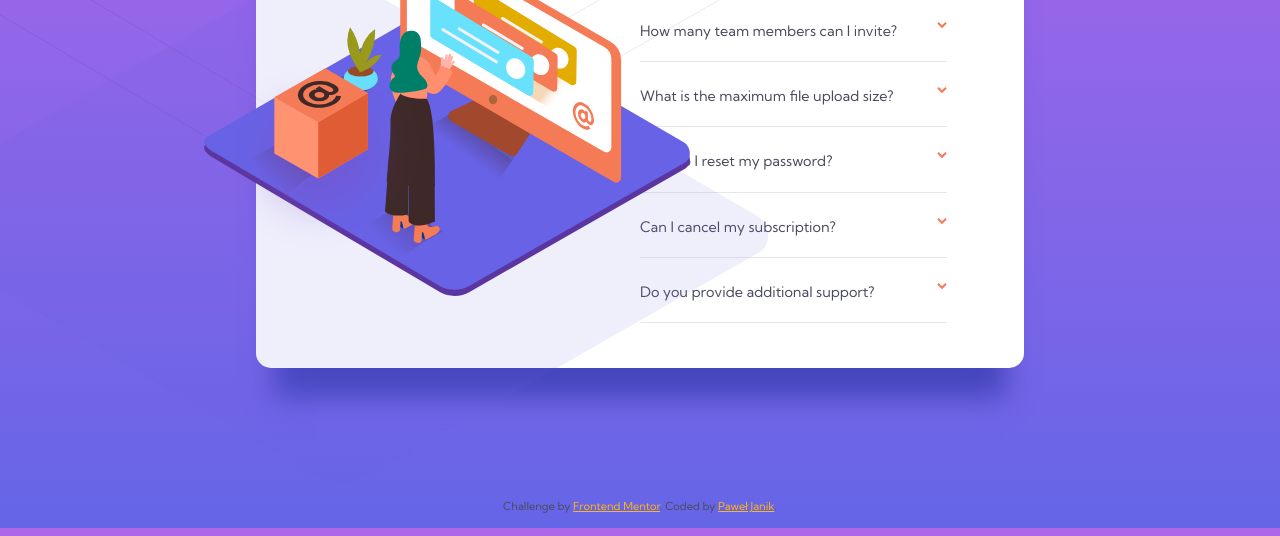
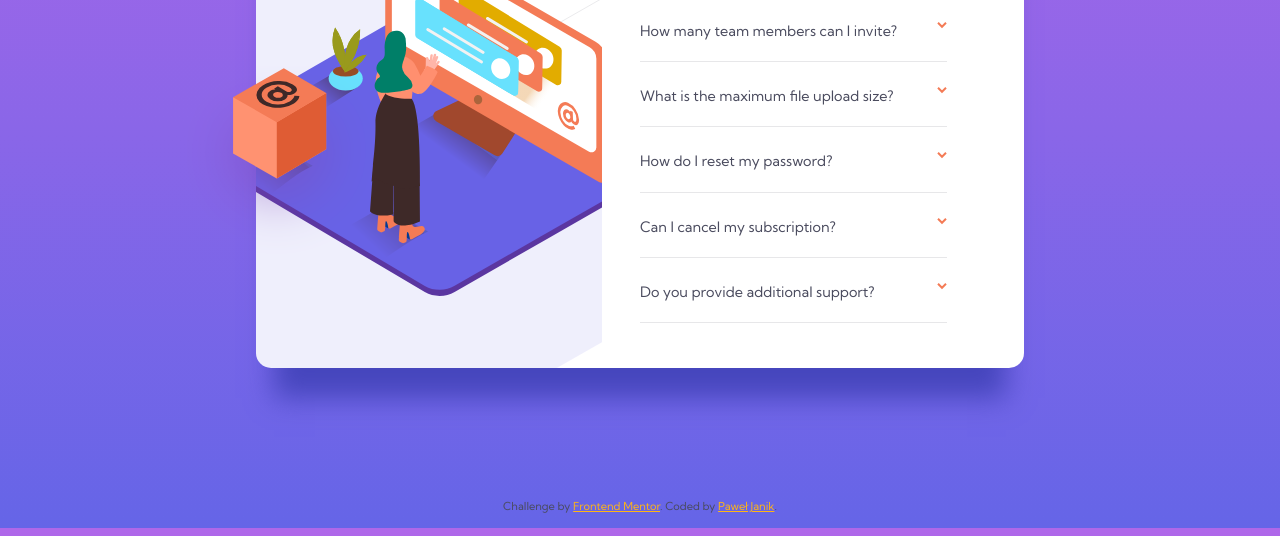
Before and after one commit to H4m4k/FAQ_accordion_card, a plain HTML site: page index.html in a window 1280 px wide. Shown: the part 272-808 px from the top of the page. Drawn offline with Linux system fonts and the light colour scheme.

Commit message:
solved some positioning problems with svg

```diff
--- a/CSS/styles.css
+++ b/CSS/styles.css
@@ -30,9 +30,14 @@ body {
 }
 
 .img_Wraper {
-    /* overflow: hidden; */
     position: relative;
     width: 45%;
+}
+
+.img_InsideBox {
+    overflow: hidden;
+    position: inherit;
+    min-height: 100%;
 }
 
 img[src*='bg-pattern-desktop'] {
@@ -40,25 +45,22 @@ img[src*='bg-pattern-desktop'] {
     height: 180%;
     bottom: -24%;
     left: -107%;
-    overflow: hidden;
 }
 
 img[src*='woman-online-desktop'] {
     position: absolute;
     height: 77%;
     bottom: 15%;
-    left: -15%;
+    left: -19.5%;
     z-index: 1;
-    overflow: hidden;
 }
 
 img[src*='box-desktop'] {
     position: absolute;
     height: 40%;
     bottom: 23%;
-    left: -10%;
-    z-index: 1;
-    overflow: visible;
+    left: -22%;
+    z-index: 2;
 }
 
 .attribution {
--- a/index.html
+++ b/index.html
@@ -20,11 +20,12 @@
   <main>
 
     <div class='faq_Bg center'>
-
       <div class='img_Wraper'>
-        <img class='mobile_Translate' src="./images/bg-pattern-desktop.svg" alt="Floor from square rounded background">
-        <img class='mobile_Translate' src="./images/illustration-woman-online-desktop.svg" alt="Woman with green hair, surfing internet on the TV.">
-          <img class='mobile_Translate' src="./images/illustration-box-desktop.svg" alt="">
+        <div class='img_InsideBox' >
+          <img class='mobile_Translate' src="./images/bg-pattern-desktop.svg" alt="Floor from square rounded background">
+          <img class='mobile_Translate' src="./images/illustration-woman-online-desktop.svg" alt="Woman with green hair, surfing internet on the TV.">
+        </div>
+        <img class='mobile_Translate' src="./images/illustration-box-desktop.svg" alt="">
       </div>
 
        <article>
```
